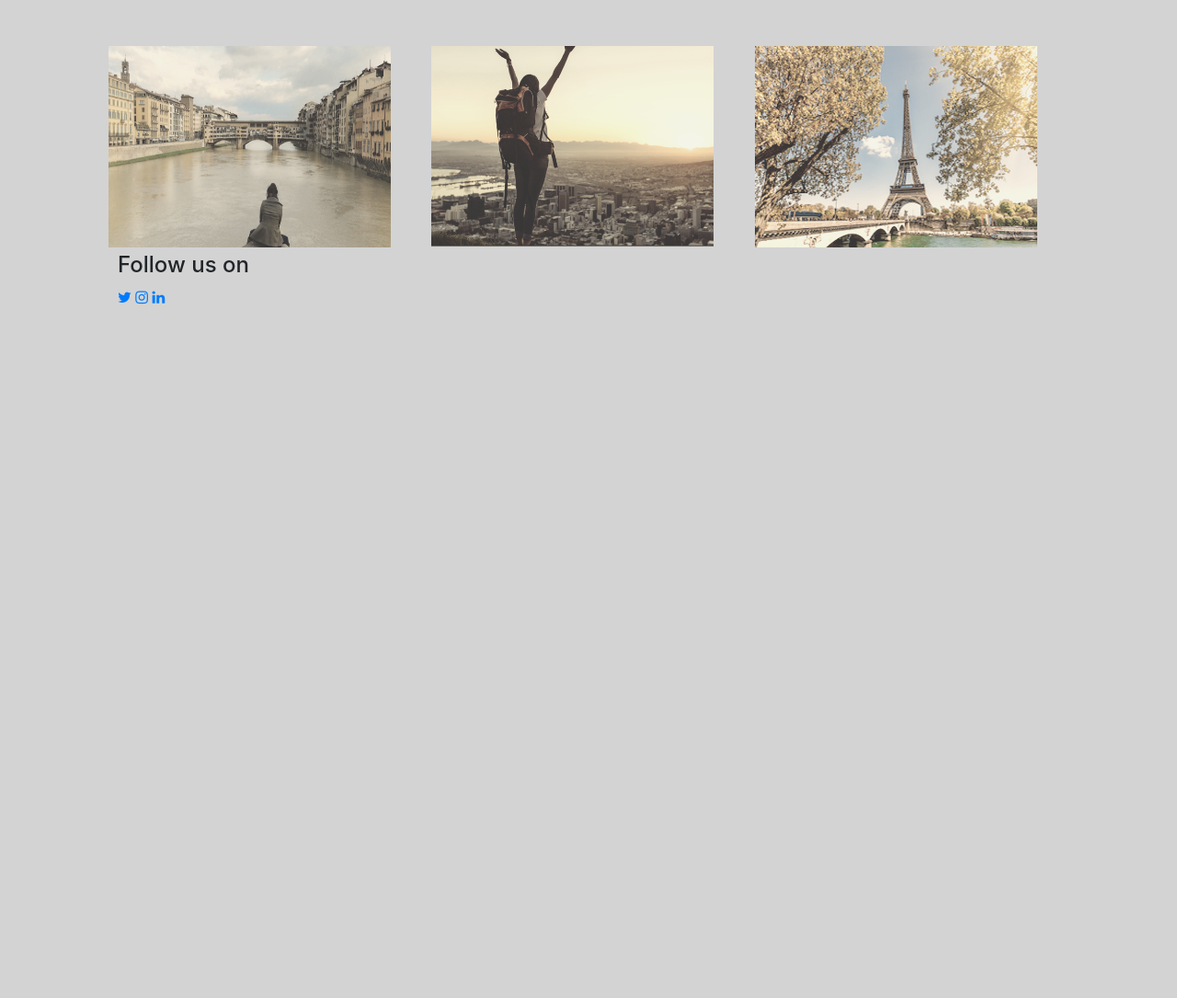
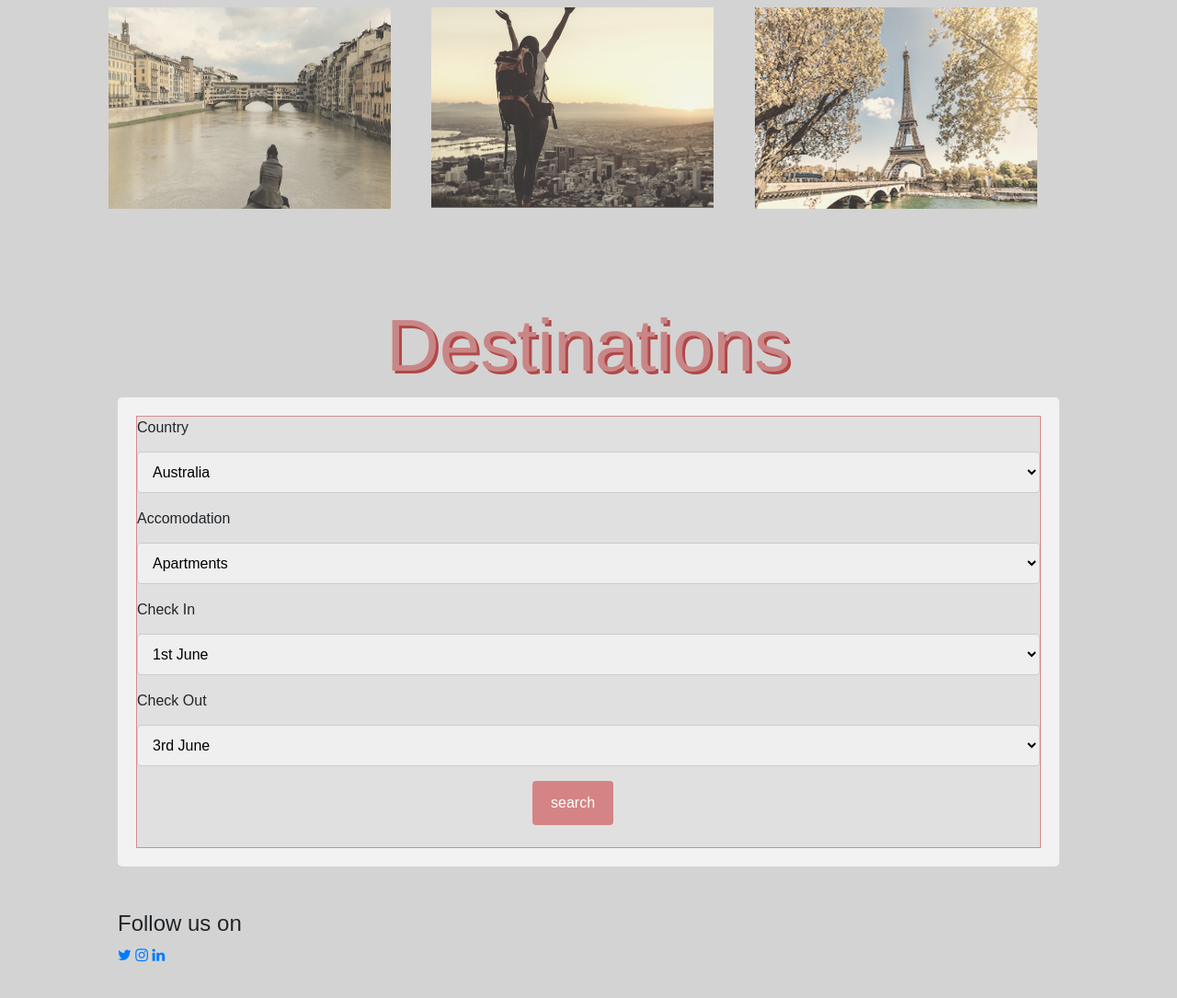
Before and after one commit to sian-k/solo-travel, a plain HTML site: page index.html in a window 1280 px wide. Shown: the part 529-1614 px from the top of the page at 92% size. Before the commit the page ends 864 px from the top, so only its background shows below. Drawn offline with nearby package versions, Linux system fonts and the light colour scheme.

Commit message:
G changes to destinations and index
Destinations form moved to index page
Line breaks added to index page to spread out content

```diff
--- a/index.html
+++ b/index.html
@@ -42,11 +42,11 @@
     <label>
       <input type="checkbox" checked="checked" name="remember"> Remember me
     </label>
+    <br>
+        <span class="psw">Forgot <a href="#">password?</a></span>
+  </br>
   </div>
 
-  <div class="container" style="background-color:#f1f1f1">
-    <button type="button" class="cancelbtn">Cancel</button>
-    <span class="psw">Forgot <a href="#">password?</a></span>
   </div>
 </form>
 </header>
@@ -74,9 +74,61 @@
     <img src="./paris.jpg" alt="Paris" style="width:90%">
   </div>
 </div>
+<br> </br>
+<br> </br>
+
+<h1>Destinations</h1>
+
+<div class="container country-select">
+    <form action="action_page.php">
+
+      <label for="country">Country</label>
+      <select id-"country" name="country">
+        <option value="australia">Australia</option>
+        <option value="canada">Canada</option>
+        <option value="FRANCE">France</option>
+        <option value="Greece">Greece</option>
+        <option value="India">India</option>
+        <option value="Russia">Russia</option>
+        <option value="spain">Spain</option>
+        <option value="Turkey">Turkey</option>
+        <option value="usa">USA</option>
+        <option value="united kingdom">United Kingdom</option>
+     </select>
+
+     <label for="accomodation">Accomodation</label>
+     <select id-"accomodation" name="Accomodation">
+       <option value="Apartments">Apartments</option>
+       <option value="Cabins">Cabins</option>
+       <option value="Resorts">Resorts</option>
+       <option value="Hotel">Hotels</option>
+       <option value="Hostel">Hostels</option>
+      <option value="united kingdom">United Kingdom</option>
+      <option value="Villas">Villas</option>
+     </select>
+
+      <label for="Check In">Check In</label>
+      <select id-"Date" name="Check In">
+       <option value="Date">1st June</option>
+      <option value="Date">2nd June</option>
+    </select>
+      <label for="Check Out">Check Out</label>
+      <select id-"Date" name="Check Out">
+      <option value="Date">3rd June</option>
+     </select>
+
+       <input type="submit" value="search">
+       <br> </br>
+
+   </form>
+ </div>
+
 </body>
 <span> <span>
+  <br> </br>
 <footer>
+
+
 
     <h4>Follow us on </h4>
      <a href="#" class="twitter"><i class="fa fa-twitter"></i></a>
@@ -85,4 +137,5 @@
 
 
 </footer>
+<br> </br>
 </html>
--- a/style.css
+++ b/style.css
@@ -159,3 +159,42 @@ span.psw {
     width: 90%;
   }
 }
+
+*{
+  box-sizing:border-box;
+}
+
+body {
+  font-family: Arial, Helvetica, sans-serif;
+}
+
+
+.country-select input[type=text], select,textarea {
+  width:100%;
+  padding: 12px;
+  border: 1px solid #ccc;
+  border-radius: 4px;
+  box-sizing: border-box;
+  margin-top:6px;
+  margin-bottom: 16px;
+  resize: vertical;
+}
+input[type=submit] {
+  background-color:#d48484;
+  color: white;
+  padding: 12px 20px;
+  margin-left: 430px;
+  border: none;
+  border-radius: 4px;
+  cursor: pointer;
+}
+
+input[type=submit]:hover {
+  background-color: #45a049;
+}
+
+.container {
+  border-radius: 5px;
+  background-color: #f2f2f2;
+  padding: 20px;
+}
```
